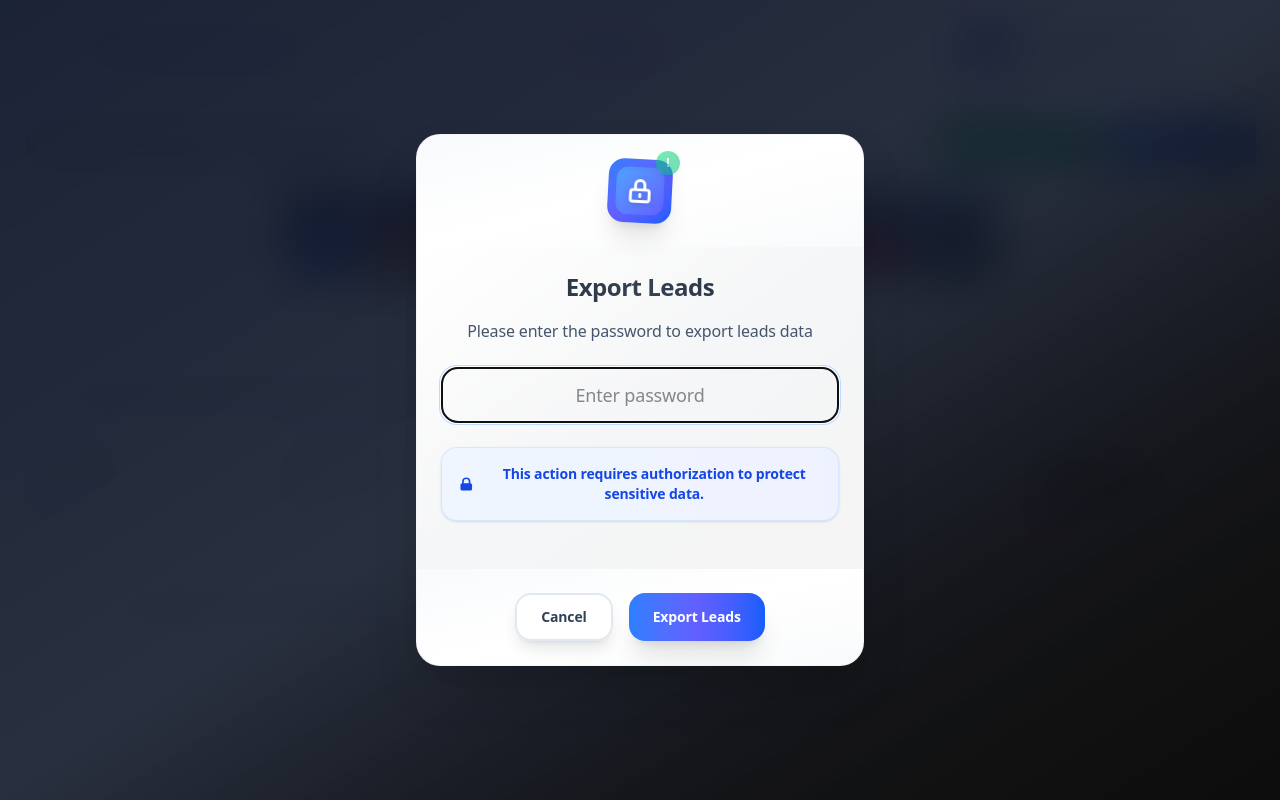
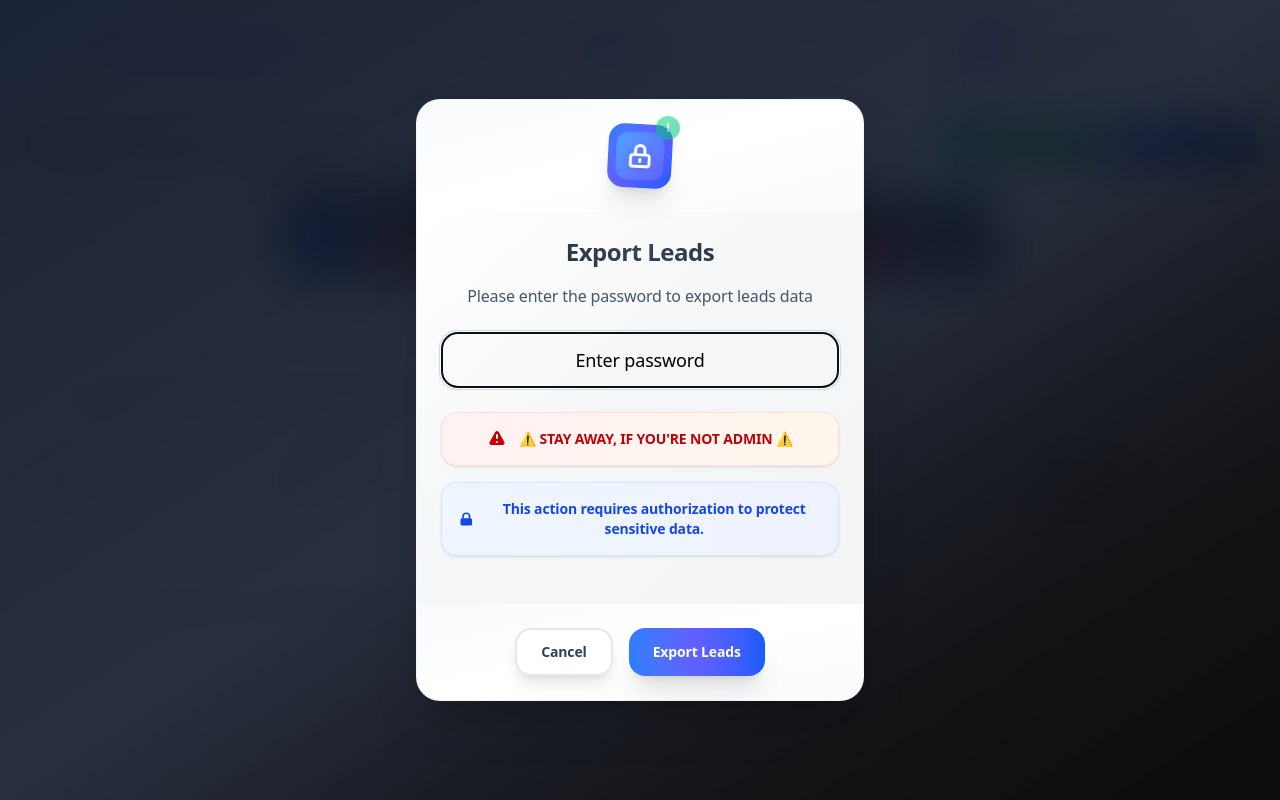
Before and after one commit to Harmitpatel428/Sales-Funnel-CM, a Next.js app: page /dashboard in a window 1280 px wide. Both pictures are taken after a click on the button "Export Leads". Built offline with nearby package versions, Linux system fonts and the light colour scheme.

Commit message:
Sep 6, 2025, 1:20 AM

```diff
--- a/app/dashboard/page.tsx
+++ b/app/dashboard/page.tsx
@@ -2692,9 +2692,19 @@ ${selectedLead.finalConclusion ? `Conclusion: ${selectedLead.finalConclusion}` :
                   onChange={(e) => setExportPassword(e.target.value)}
                   onKeyPress={(e) => e.key === 'Enter' && performExport()}
                   placeholder="Enter password"
-                  className="w-full px-4 py-3 border-2 border-slate-200 rounded-2xl focus:border-blue-500 focus:ring-2 focus:ring-blue-200 transition-all duration-300 text-center font-medium text-lg"
+                  className="w-full px-4 py-3 border-2 border-slate-200 rounded-2xl focus:border-blue-500 focus:ring-2 focus:ring-blue-200 transition-all duration-300 text-center font-medium text-lg text-black placeholder-black"
                   autoFocus
                 />
+              </div>
+
+              {/* Warning Notice */}
+              <div className="bg-gradient-to-r from-red-50 to-orange-50 border border-red-200/50 rounded-2xl p-4 mb-4 shadow-sm">
+                <div className="flex items-center justify-center space-x-3 text-red-700 text-sm font-bold">
+                  <svg className="w-5 h-5" fill="currentColor" viewBox="0 0 20 20">
+                    <path fillRule="evenodd" d="M8.257 3.099c.765-1.36 2.722-1.36 3.486 0l5.58 9.92c.75 1.334-.213 2.98-1.742 2.98H4.42c-1.53 0-2.493-1.646-1.743-2.98l5.58-9.92zM11 13a1 1 0 11-2 0 1 1 0 012 0zm-1-8a1 1 0 00-1 1v3a1 1 0 002 0V6a1 1 0 00-1-1z" clipRule="evenodd" />
+                  </svg>
+                  <span>⚠️ STAY AWAY, IF YOU'RE NOT ADMIN ⚠️</span>
+                </div>
               </div>
 
               {/* Security Notice */}
```
